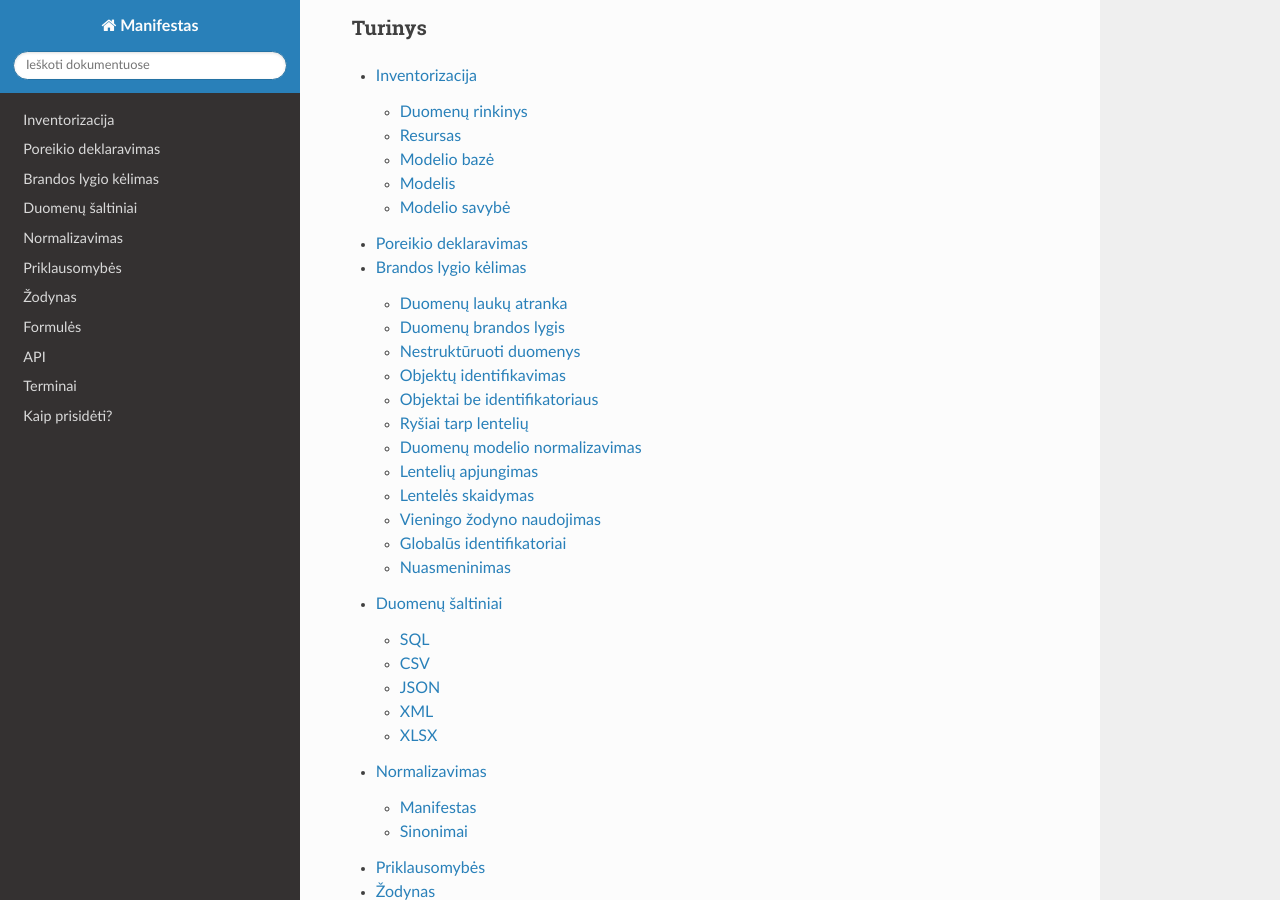
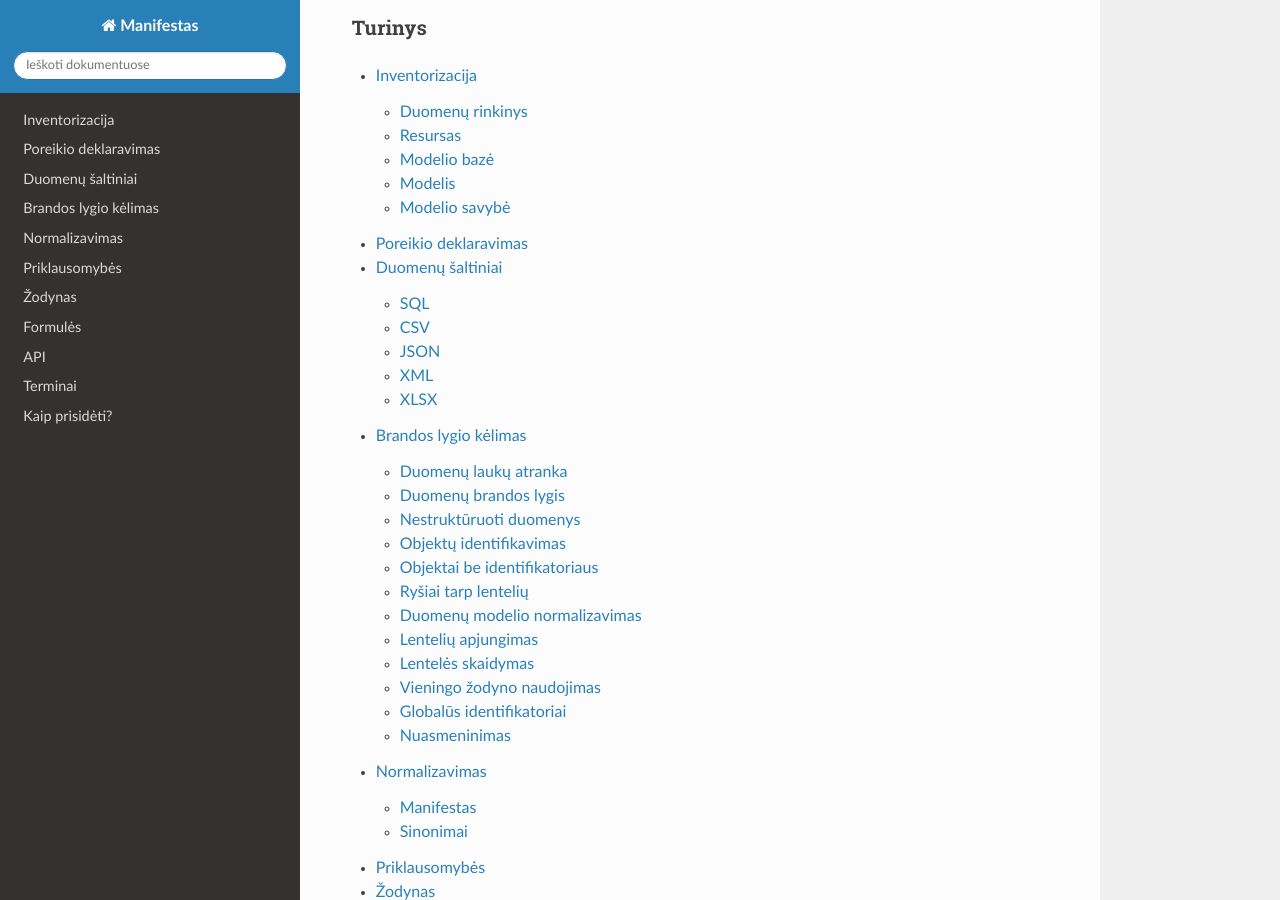
Before and after one commit to atviriduomenys/manifest, a Sphinx documentation site: the page built from docs/index.rst, in a window 1280 px wide and 900 px high, scrolled down 4960 px. Built offline with Sphinx 7.4.7 and the Read the Docs theme 2.0.0, drawn with Linux system fonts in a browser that asks for light colours.

```diff
--- a/docs/index.rst
+++ b/docs/index.rst
@@ -272,8 +272,8 @@ Turinys
 
    inventory
    demand
+   sources
    maturity
-   sources
    norm
    dependencies
    vocabulary
```
